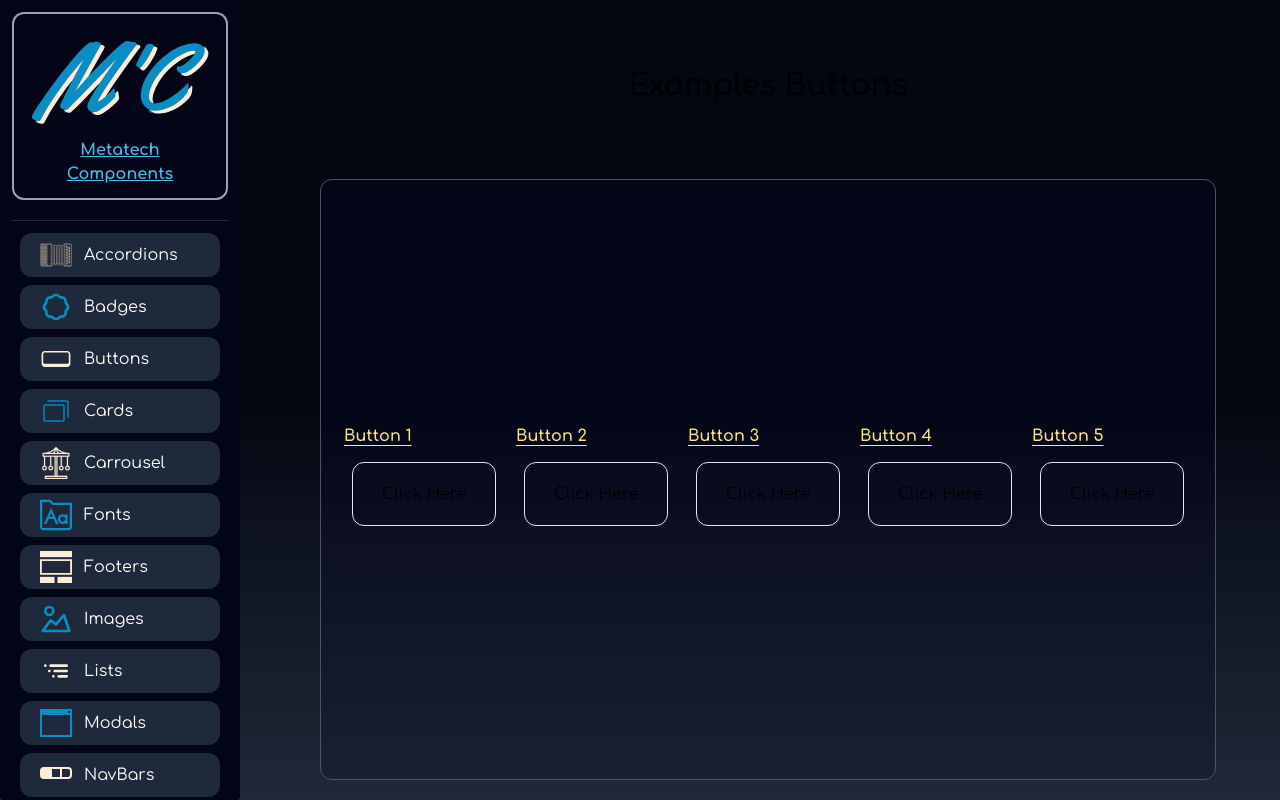
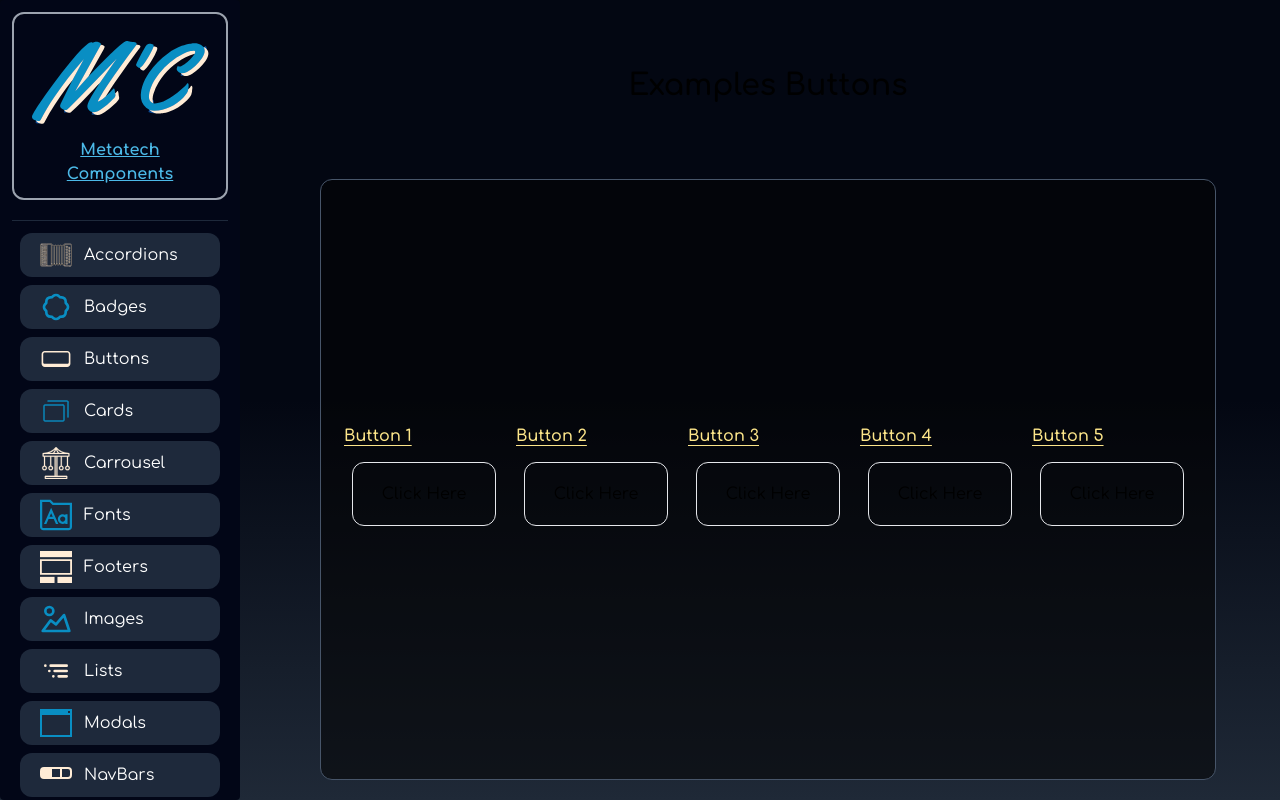
Before and after one commit to metatech-programmer/components_css, a React (Vite) app: page / in a window 1280 px wide. Built offline with nearby package versions, Linux system fonts and the light colour scheme.

Commit message:
update scroll bar

```diff
--- a/src/components/Main/Main.jsx
+++ b/src/components/Main/Main.jsx
@@ -1,10 +1,12 @@
+
+
 const Main = () => {
   return (
     <main className='h-screen bg-gradient-to-t from-gray-800 to-50% to-gray-950 pl-40 pr-4 lg:pr-0 lg:pl-80 pt-12 w-[95%] flex gap-4 flex-wrap flex-row items-center justify-center '>
       <h1 className='text-3xl font-semibold mb-5 text-balance text-center'>
         Examples Buttons
       </h1>
-      <div className=' flex border border-slate-600 p-3 rounded-xl gap-3 flex-wrap items-center justify-center w-full h-[80%] bg-[#06032f2c]  overflow-scroll'>
+      <div className=' flex border border-slate-600 p-3 rounded-xl gap-3 flex-wrap items-center justify-center w-full h-[80%] bg-[#0404048e]  overflow-scroll'>
         {/* Button 1 */}
         <div className='h-28 w-40  flex text-left flex-col gap-1'>
           <h2 className='underline font-semibold underline-offset-4 text-amber-200'>
--- a/src/index.css
+++ b/src/index.css
@@ -5,7 +5,7 @@
 
 
 ::-webkit-scrollbar {
-  width: 0.2rem;
+  width: 0;
 }
 ::-webkit-scrollbar-thumb {
   background-color: #2564ebbe;
```
Also changed, not shown: src/components/Main/Main.css (added).
